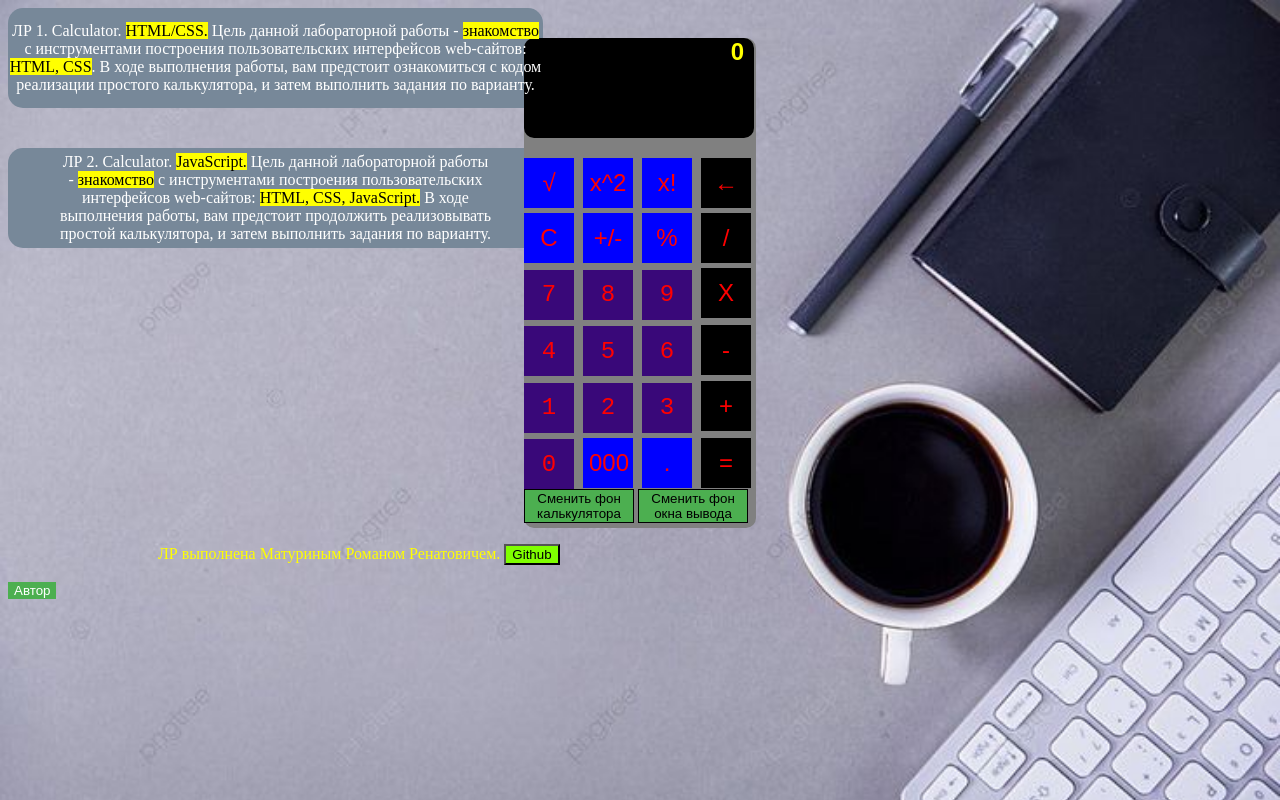
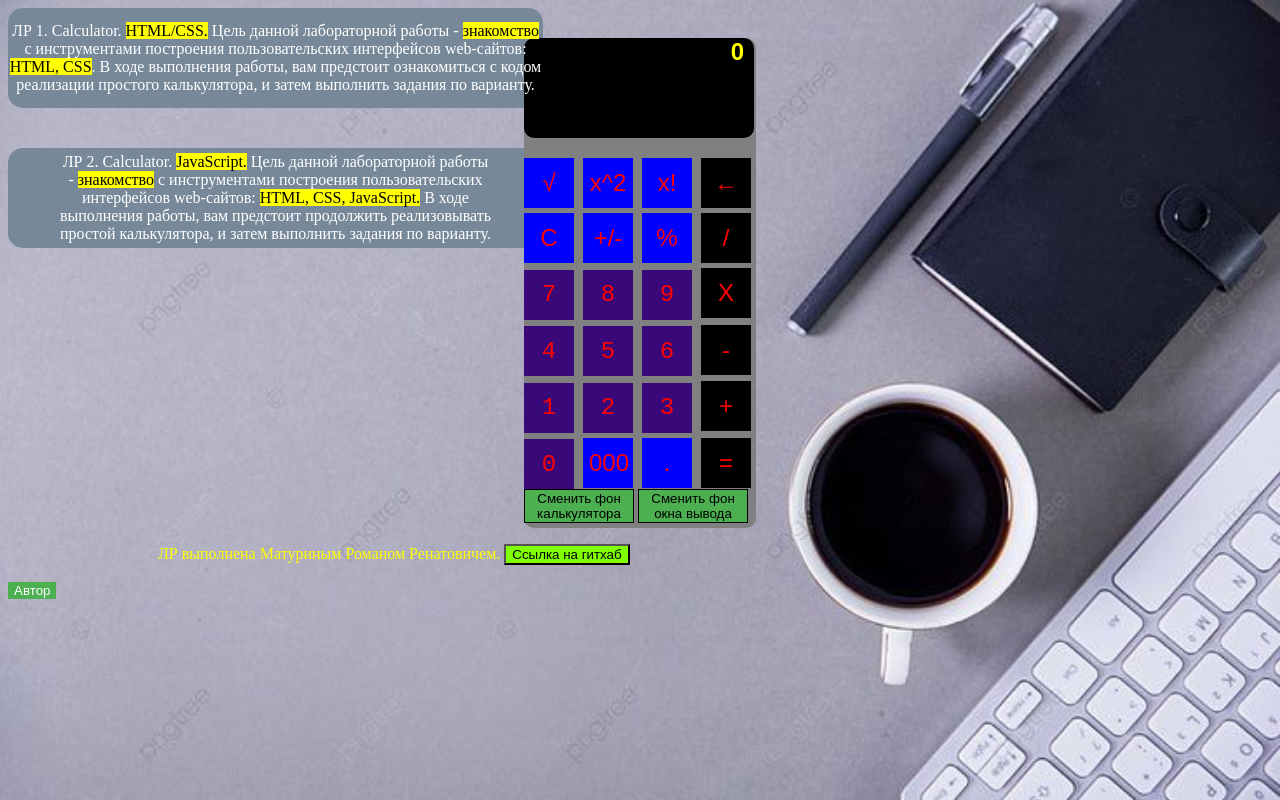
Before and after one commit to Jesternotclown-hub/WEB, a plain HTML site: page Lab_1-2/index.html in a window 1280 px wide. Drawn offline with Linux system fonts and the light colour scheme.

Commit message:
Update index.html

```diff
--- a/Lab_1-2/index.html
+++ b/Lab_1-2/index.html
@@ -79,7 +79,7 @@
         <span>
             ЛР выполнена Матуриным Романом Ренатовичем.
             <a href="https://github.com/Jesternotclown-hub/WEB">
-                <button id="github">Github</button>
+                <button id="github">Ссылка на гитхаб</button>
             </a>
         </span>
     </p>
```
